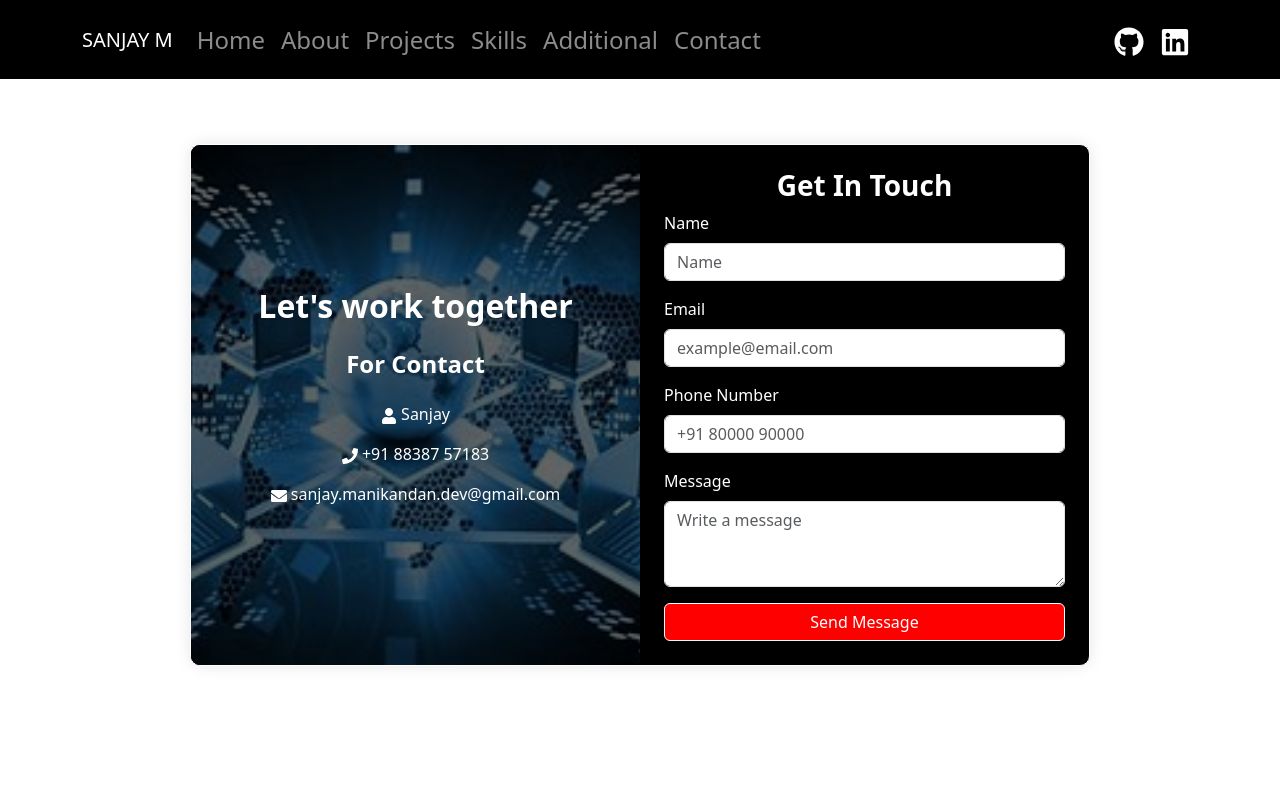
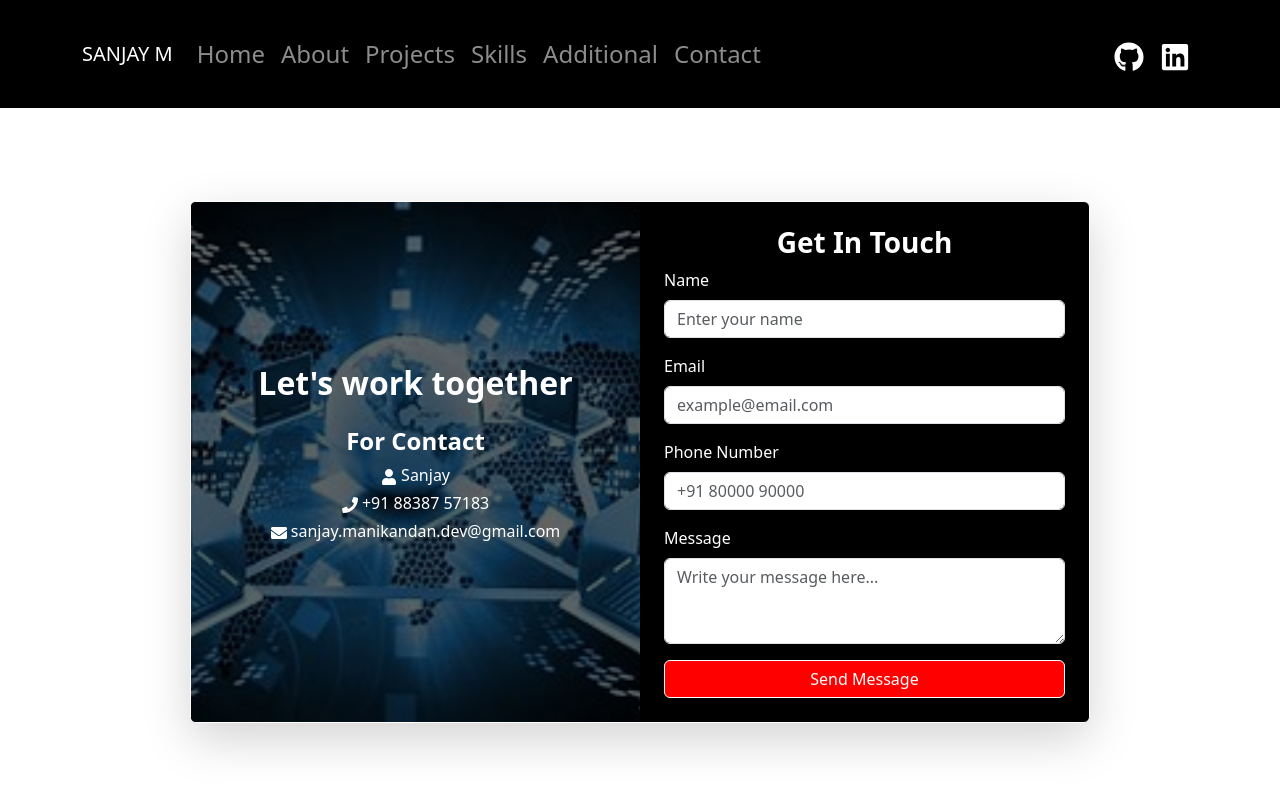
Before and after one commit to sanjay9585813868/portfoliof, a React (Create React App) app: page /contact in a window 1280 px wide. Shown: the top 790 px of the page. Built offline with nearby package versions, Linux system fonts and the light colour scheme; the HTML template or start-up script is replaced by a standard one.

Commit message:
frontend

```diff
--- a/src/App.css
+++ b/src/App.css
@@ -19,7 +19,6 @@ body {
     font-size: 1.5rem;
     border-bottom: 1px solid white;
     display: flexbox;
-    height: 80px;
   }
 .mt-4{
   width: 100%;
--- a/src/components/Contactform.jsx
+++ b/src/components/Contactform.jsx
@@ -36,15 +36,11 @@ const Contactform = () => {
   };
 
   return (
-    <Container className="d-flex justify-content-center align-items-center" style={{ minHeight: '70vh' }}>
-     <Row className="w-100" style={{ maxWidth: '900px', background: 'black',
-      color:'white', borderRadius: '10px', overflow: 'hidden',
-      border:'1px solid white',
-      boxShadow: '0 0 15px rgba(0,0,0,0.1)' }}>
-      {/* Left Side - Contact Info with Full Background Image */}
-        <Col
-          md={6}
-          className="position-relative text-white d-flex align-items-center justify-content-center"
+    <Container fluid className="d-flex justify-content-center align-items-center py-5">
+      <Row className="w-100 mx-2 shadow-lg rounded overflow-hidden" style={{ maxWidth: '900px', background: 'black', color: 'white', border: '1px solid white' }}>
+
+        {/* Left Side - Contact Info with Background Image */}
+        <Col md={6} className="d-flex align-items-center justify-content-center position-relative p-4 text-white"
           style={{
             backgroundImage: `url(${Banner})`,
             backgroundSize: 'cover',
@@ -52,15 +48,12 @@ const Contactform = () => {
             minHeight: '100%',
           }}
         >
-          {/* Dark Overlay Covering Full Column */}
-          <div
-            className="position-absolute w-100 h-100 d-flex flex-column align-items-center justify-content-center"
-            style={{ background: 'rgba(0, 0, 0, 0.6)', zIndex: 1 }}
-          >
+          <div className="position-absolute w-100 h-100" style={{ background: 'rgba(0, 0, 0, 0.6)', zIndex: 1 }}></div>
+          <div className="text-center position-relative" style={{ zIndex: 2 }}>
            <h2 className="fw-bold mb-4">Let's work together</h2>
-            <h4 className="fw-bold mb-4">For Contact</h4>
-            <p><FaUser /> Sanjay</p>
-            <p><FaPhone /> +91 88387 57183</p>
+            <h4 className="fw-bold">For Contact</h4>
+            <p className="mb-1"><FaUser /> Sanjay</p>
+            <p className="mb-1"><FaPhone /> +91 88387 57183</p>
             <p><FaEnvelope /> sanjay.manikandan.dev@gmail.com</p>
           </div>
         </Col>
@@ -68,20 +61,17 @@ const Contactform = () => {
         {/* Right Side - Contact Form */}
         <Col md={6} className="p-4">
           <h3 className="fw-bold text-center">Get In Touch</h3>
-  {statusMessage && (
-    <Alert variant={statusType}>
-      {statusMessage}
-    </Alert>
-  )}
+          {statusMessage && <Alert variant={statusType}>{statusMessage}</Alert>}
+
           <Form onSubmit={handleSubmit}>
-    <Form.Group className="mb-3" controlId="firstName">
+            <Form.Group className="mb-3" controlId="name">
               <Form.Label>Name</Form.Label>
               <Form.Control
                 type="text"
                 name="name"
                 value={contactInfo.name}
                 onChange={handleChange}
-        placeholder="Name"
+                placeholder="Enter your name"
                 required
                 className="custom-input"
               />
@@ -121,18 +111,19 @@ const Contactform = () => {
                 value={contactInfo.message}
                 onChange={handleChange}
                 rows={3}
-        placeholder="Write a message"
+                placeholder="Write your message here..."
                 required
                 className="custom-input"
               />
             </Form.Group>
 
             <div className="d-grid">
-      <Button style={{background:'red',border:'1px solid white'}} type="submit">Send Message</Button>
+              <Button style={{ background: 'red', border: '1px solid white' }} type="submit">
+                Send Message
+              </Button>
             </div>
           </Form>
         </Col>
-
 
       </Row>
     </Container>
--- a/src/components/Home.jsx
+++ b/src/components/Home.jsx
@@ -30,11 +30,11 @@ const Home = () => {
             <Download />
           </Col>
         </Col>
-
-        <Col md={6} className="d-flex justify-content-center">
+        <br/>
+        <br/>
+        <Col md={6} className="d-flex justify-content-center " style={{margin:'15px'}}>
         <br/>
           <Profileimg profileImage={profilePic} />
-
           </Col>
       </Row>
 
```
Lines whose indentation alone changed are shown as unchanged.
